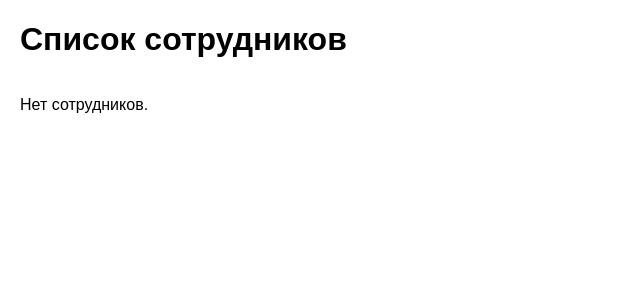
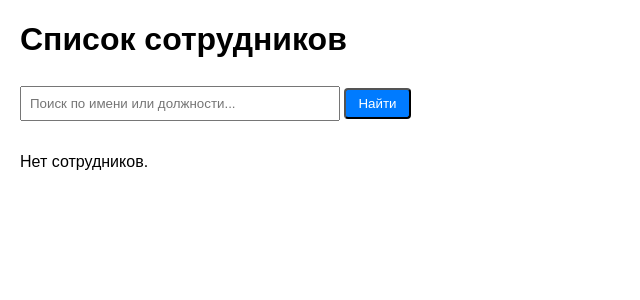
Before and after one commit to Denis248902/django-task-project, a Django app: page / in a window 1280 px wide. Shown: the part 91-391 px from the top of the page, without its empty margins (0-640 px from the left). Run offline with Django 5.2, Linux system fonts and the light colour scheme.

Commit message:
feat: add @login_required for detail page, add search by name/position

```diff
--- a/emp_app/templates/emp_app/employee_list.html
+++ b/emp_app/templates/emp_app/employee_list.html
@@ -4,6 +4,14 @@
 
 {% block content %}
 <h1>{{ page_title }}</h1>
+
+<form method="get" action="{% url 'employee_list' %}" style="margin-bottom: 16px;">
+  <input type="text" name="q" value="{{ query }}" placeholder="Поиск по имени или должности..." style="padding: 8px; width: 300px;">
+  <button type="submit" class="btn">Найти</button>
+  {% if query %}
+    <a href="{% url 'employee_list' %}" class="btn" style="background: #6c757d;">Сбросить</a>
+  {% endif %}
+</form>
 
 <div class="cards-grid">
   {% for employee in employees %}
--- a/emp_app/views.py
+++ b/emp_app/views.py
@@ -1,13 +1,25 @@
 from django.shortcuts import render, get_object_or_404
+from django.contrib.auth.decorators import login_required
 from .models import EmployeeProfile, EmployeeSkill, EmployeeImage
 
 def employee_list(request):
     employees = EmployeeProfile.objects.all()
+    query = request.GET.get('q', '')
+
+    if query:
+        employees = employees.filter(
+            full_name__icontains=query
+        ) | employees.filter(
+            position__icontains=query
+        )
+
     return render(request, 'emp_app/employee_list.html', {
         'employees': employees,
-        'page_title': 'Список сотрудников'
+        'page_title': 'Список сотрудников',
+        'query': query,
     })
 
+@login_required(login_url='login')
 def employee_detail(request, pk):
     employee = get_object_or_404(EmployeeProfile, pk=pk)
     skills_with_levels = employee.employeeskill_set.select_related('skill').all()
@@ -17,5 +29,5 @@ def employee_detail(request, pk):
         'employee': employee,
         'skills_with_levels': skills_with_levels,
         'images': images,
-        'page_title': f'Карточка: {employee.full_name}'
+        'page_title': f'Карточка: {employee.full_name}',
     })
```
